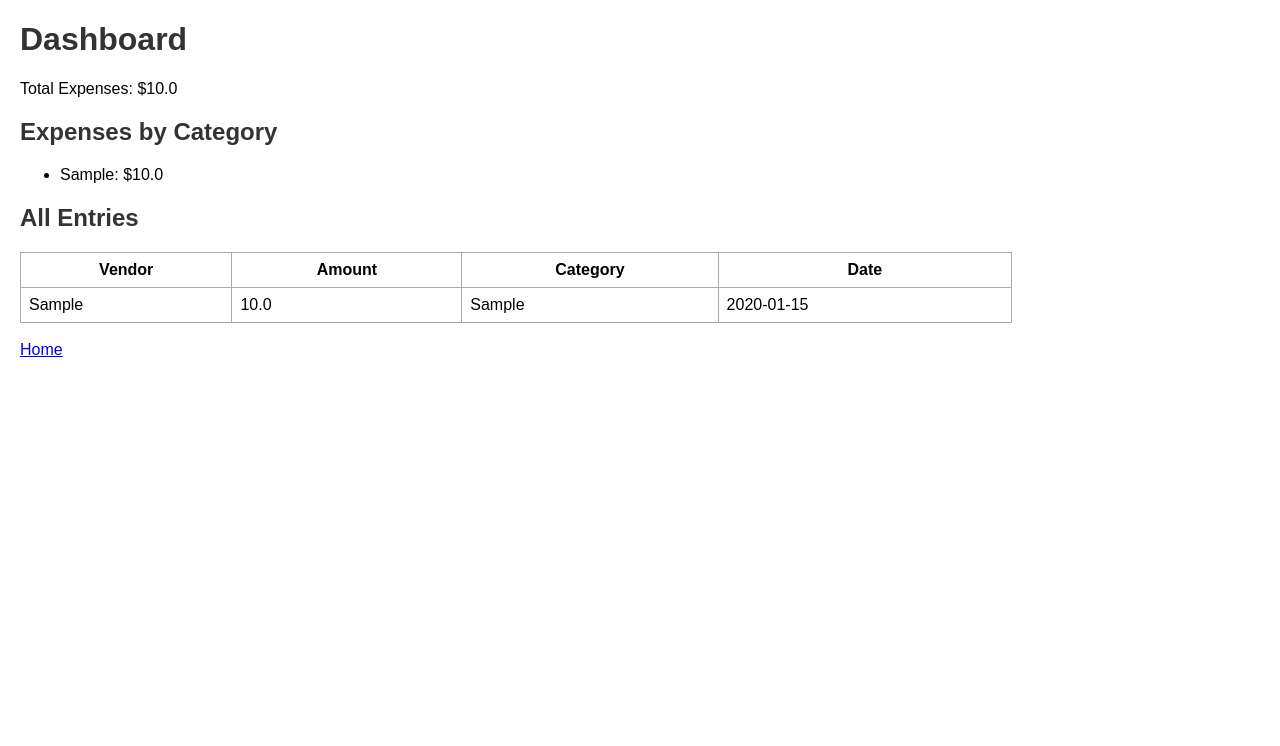
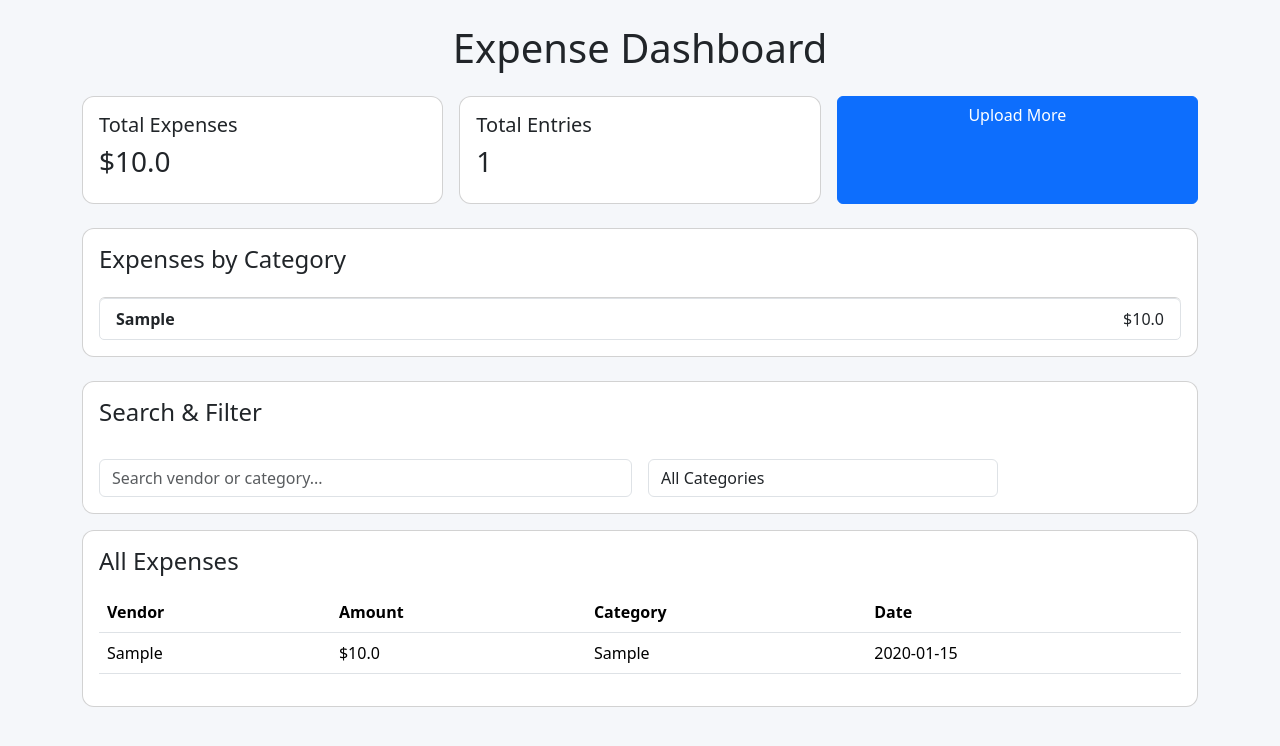
Before and after one commit to chukwujekwuabrahamthebest247-hash/finance-mvp, a FastAPI app: page /dashboard in a window 1280 px wide. Shown: the top 746 px of the page. Run offline with FastAPI, Linux system fonts and the light colour scheme; tables that the repository leaves empty hold one stand-in row (values such as "Sample post").

Commit message:
dashboard.html

```diff
--- a/templates/dashboard.html
+++ b/templates/dashboard.html
@@ -2,31 +2,135 @@
 <html>
 <head>
     <title>Dashboard</title>
-    <link rel="stylesheet" href="/static/style.css">
+
+    <!-- Bootstrap -->
+    <link href="https://cdn.jsdelivr.net/npm/bootstrap@5.3.2/dist/css/bootstrap.min.css" rel="stylesheet">
+
+    <style>
+        body { background: #f5f7fa; }
+        .card { border-radius: 12px; }
+    </style>
 </head>
+
 <body>
-    <h1>Dashboard</h1>
-    <p>Total Expenses: ${{ total_expense }}</p>
-    <h2>Expenses by Category</h2>
-    <ul>
+<div class="container mt-4">
+
+    <h1 class="mb-4 text-center">Expense Dashboard</h1>
+
+    <!-- TOP STAT CARDS -->
+    <div class="row g-3 mb-4">
+        <div class="col-md-4">
+            <div class="card p-3">
+                <h5>Total Expenses</h5>
+                <h3>${{ total_expense }}</h3>
+            </div>
+        </div>
+
+        <div class="col-md-4">
+            <div class="card p-3">
+                <h5>Total Entries</h5>
+                <h3>{{ entries|length }}</h3>
+            </div>
+        </div>
+
+        <div class="col-md-4">
+            <a href="/" class="btn btn-primary w-100" style="height:100%;">Upload More</a>
+        </div>
+    </div>
+
+    <!-- CATEGORY BREAKDOWN -->
+    <div class="card mb-4 p-3">
+        <h4>Expenses by Category</h4>
+        <ul class="list-group mt-3">
             {% for cat, amt in by_category.items() %}
-        <li>{{ cat }}: ${{ amt }}</li>
+            <li class="list-group-item d-flex justify-content-between">
+                <strong>{{ cat }}</strong>
+                <span>${{ amt }}</span>
+            </li>
             {% endfor %}
         </ul>
+    </div>
 
-    <h2>All Entries</h2>
-    <table border="1">
-        <tr><th>Vendor</th><th>Amount</th><th>Category</th><th>Date</th></tr>
+    <!-- SEARCH & FILTER -->
+    <div class="card mb-3 p-3">
+        <h4>Search & Filter</h4>
+
+        <div class="row g-3 mt-2">
+            <div class="col-md-6">
+                <input id="searchBox" type="text" class="form-control" placeholder="Search vendor or category...">
+            </div>
+
+            <div class="col-md-4">
+                <select id="categoryFilter" class="form-control">
+                    <option value="">All Categories</option>
+                    {% for cat, amt in by_category.items() %}
+                    <option value="{{ cat }}">{{ cat }}</option>
+                    {% endfor %}
+                </select>
+            </div>
+        </div>
+    </div>
+
+    <!-- ENTRIES TABLE -->
+    <div class="card p-3">
+        <h4 class="mb-3">All Expenses</h4>
+
+        <div class="table-responsive">
+            <table class="table table-hover" id="expenseTable">
+                <thead>
+                    <tr>
+                        <th>Vendor</th>
+                        <th>Amount</th>
+                        <th>Category</th>
+                        <th>Date</th>
+                    </tr>
+                </thead>
+
+                <tbody>
                     {% for r in entries %}
                     <tr>
                         <td>{{ r.vendor }}</td>
-            <td>{{ r.amount }}</td>
+                        <td>${{ r.amount }}</td>
                         <td>{{ r.category }}</td>
                         <td>{{ r.date }}</td>
                     </tr>
                     {% endfor %}
+                </tbody>
+
             </table>
-    <br>
-    <a href="/">Home</a>
+        </div>
+    </div>
+</div>
+
+<script>
+    const searchBox = document.getElementById("searchBox");
+    const categoryFilter = document.getElementById("categoryFilter");
+    const table = document.getElementById("expenseTable").getElementsByTagName("tbody")[0];
+
+    searchBox.addEventListener("keyup", filterTable);
+    categoryFilter.addEventListener("change", filterTable);
+
+    function filterTable() {
+        const searchText = searchBox.value.toLowerCase();
+        const selectedCat = categoryFilter.value;
+
+        for (let row of table.rows) {
+            const vendor = row.cells[0].innerText.toLowerCase();
+            const amount = row.cells[1].innerText.toLowerCase();
+            const category = row.cells[2].innerText.toLowerCase();
+
+            const matchesSearch =
+                vendor.includes(searchText) ||
+                amount.includes(searchText) ||
+                category.includes(searchText);
+
+            const matchesCategory =
+                selectedCat === "" || category === selectedCat.toLowerCase();
+
+            row.style.display = matchesSearch && matchesCategory ? "" : "none";
+        }
+    }
+</script>
+
 </body>
 </html>
```
Lines whose indentation alone changed are shown as unchanged.
